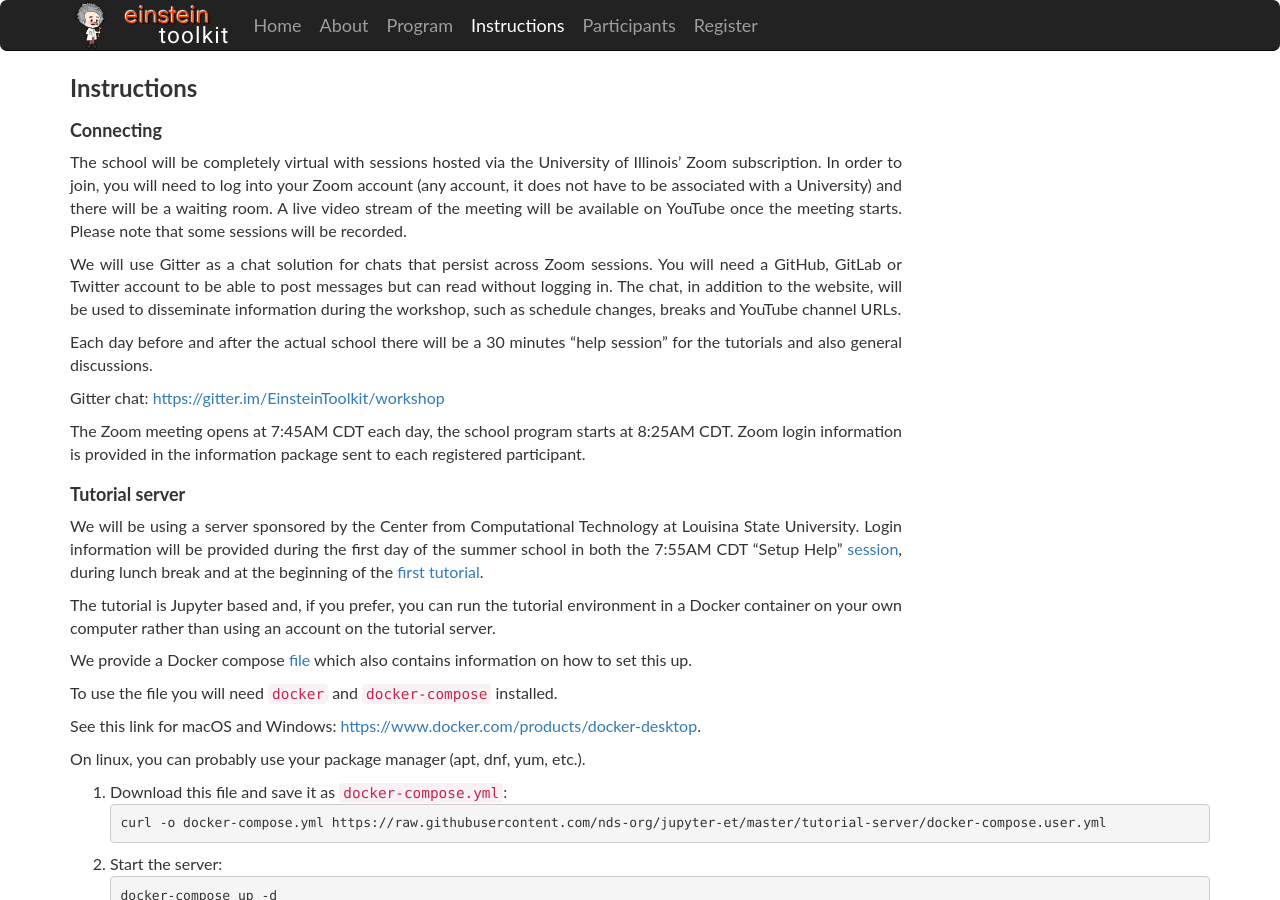
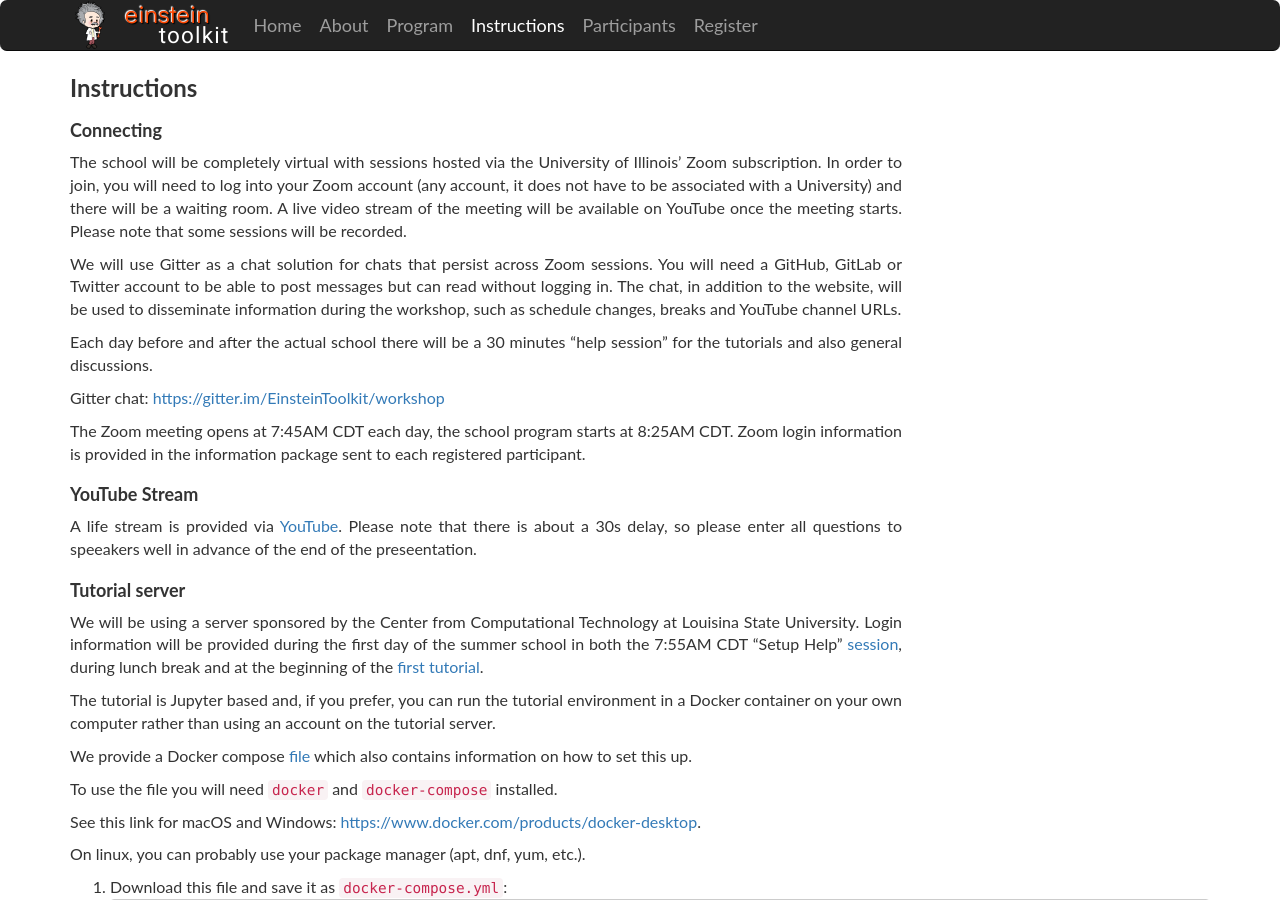
Before and after one commit to EinsteinToolkit/et2021uiuc, a Jekyll site: the page built from instructions.md, in a window 1280 px wide and 900 px high. Built offline with Jekyll 4.4.1, drawn with Linux system fonts in a browser that asks for light colours.

Commit message:
add YouTube stream

```diff
--- a/instructions.md
+++ b/instructions.md
@@ -29,6 +29,11 @@ Gitter chat:
 The Zoom meeting opens at 7:45AM CDT each day, the school program starts at
 8:25AM CDT. Zoom login information is provided in the information package sent
 to each registered participant.
+
+## YouTube Stream
+A life stream is provided via [YouTube](https://go.illinois.edu/et2021uiuc).
+Please note that there is about a 30s delay, so please enter all questions to
+speeakers well in advance of the end of the preseentation.
 
 ## Tutorial server
 
```
Also changed, not shown: index.md (+1 -1 lines).
